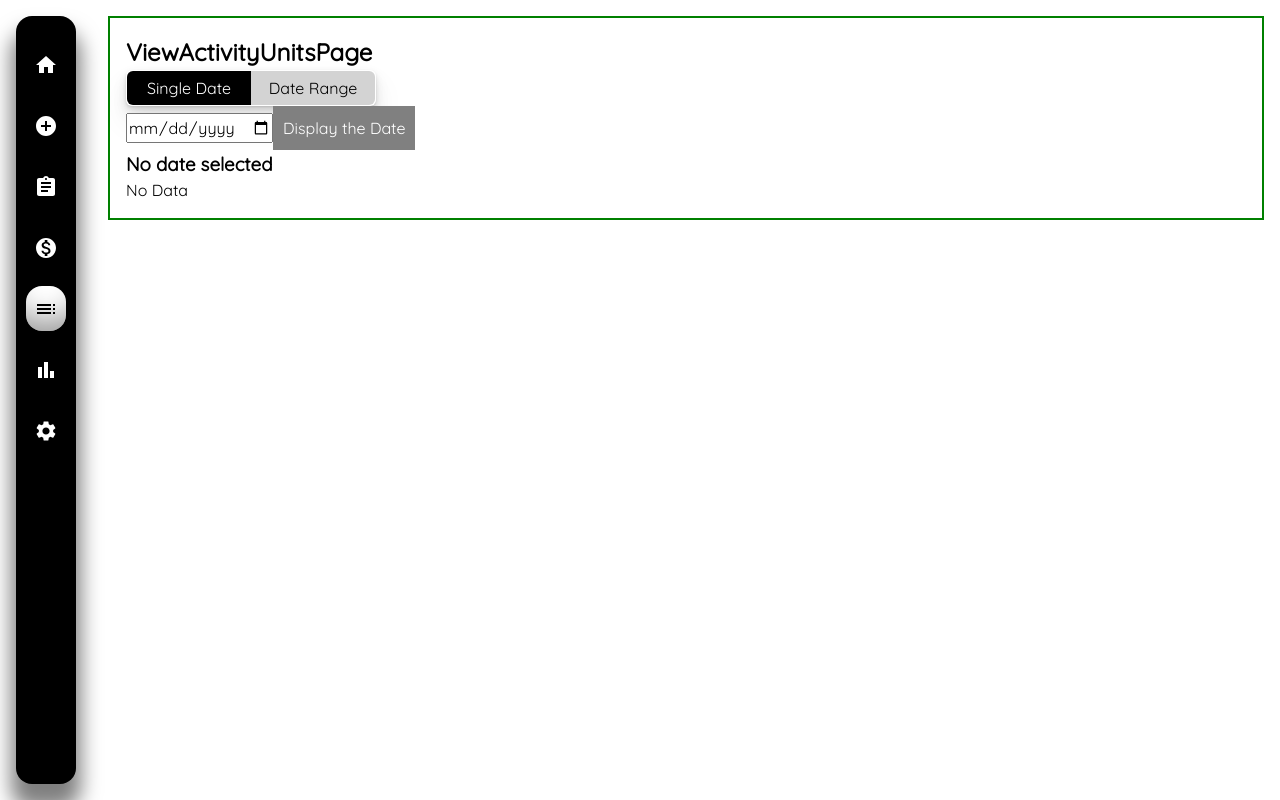
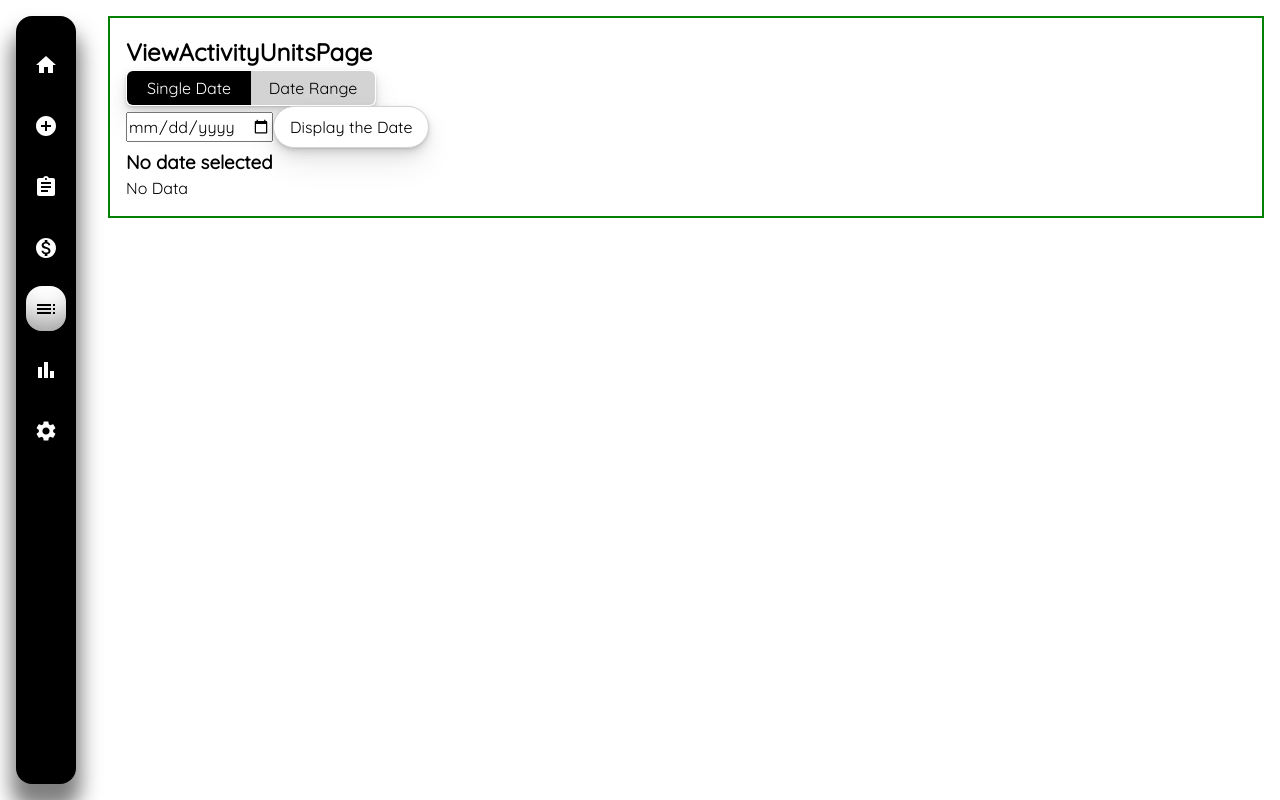
Before and after one commit to berkaysson/lifemap, a React (Create React App) app: page /view-activity-units in a window 1280 px wide. Built offline with nearby package versions, Linux system fonts and the light colour scheme.

Commit message:
Refactor the style of Button

```diff
--- a/src/Components/Wrappers/Styled-Elements/Button.js
+++ b/src/Components/Wrappers/Styled-Elements/Button.js
@@ -2,12 +2,24 @@ import React from "react";
 import styled from "styled-components";
 
 const StyledButton = styled.button`
-  padding: 10px;
-  background-color: ${(props) =>
-    props.styeType === "primary" ? "blue" : "gray"};
-  color: white;
-  border: none;
+  background-color: ${({theme}) => theme.colors.secondary};
+  color: ${({theme}) => theme.colors.primary};
+  border: 1px solid ${({theme}) => theme.colors.alternative};
+  border-radius: ${({theme}) => theme.radius.large};
+  font-size: ${({theme}) => theme.sizes.medium};
+  padding: ${({theme}) => theme.sizes.small} ${({theme}) => theme.sizes.medium};
+  text-align: center;
   cursor: pointer;
+  box-shadow: ${({theme}) => theme.boxShadows.smallCardShadow};
+
+  &:hover{
+    font-weight: bold;
+  }
+
+  &:active{
+    border-color: ${({theme}) => theme.colors.primary};
+    background-color:${({theme}) => theme.colors.theme};
+  }
 `;
 
 const Button = ({ onClick, text, type, styeType }) => {
```
